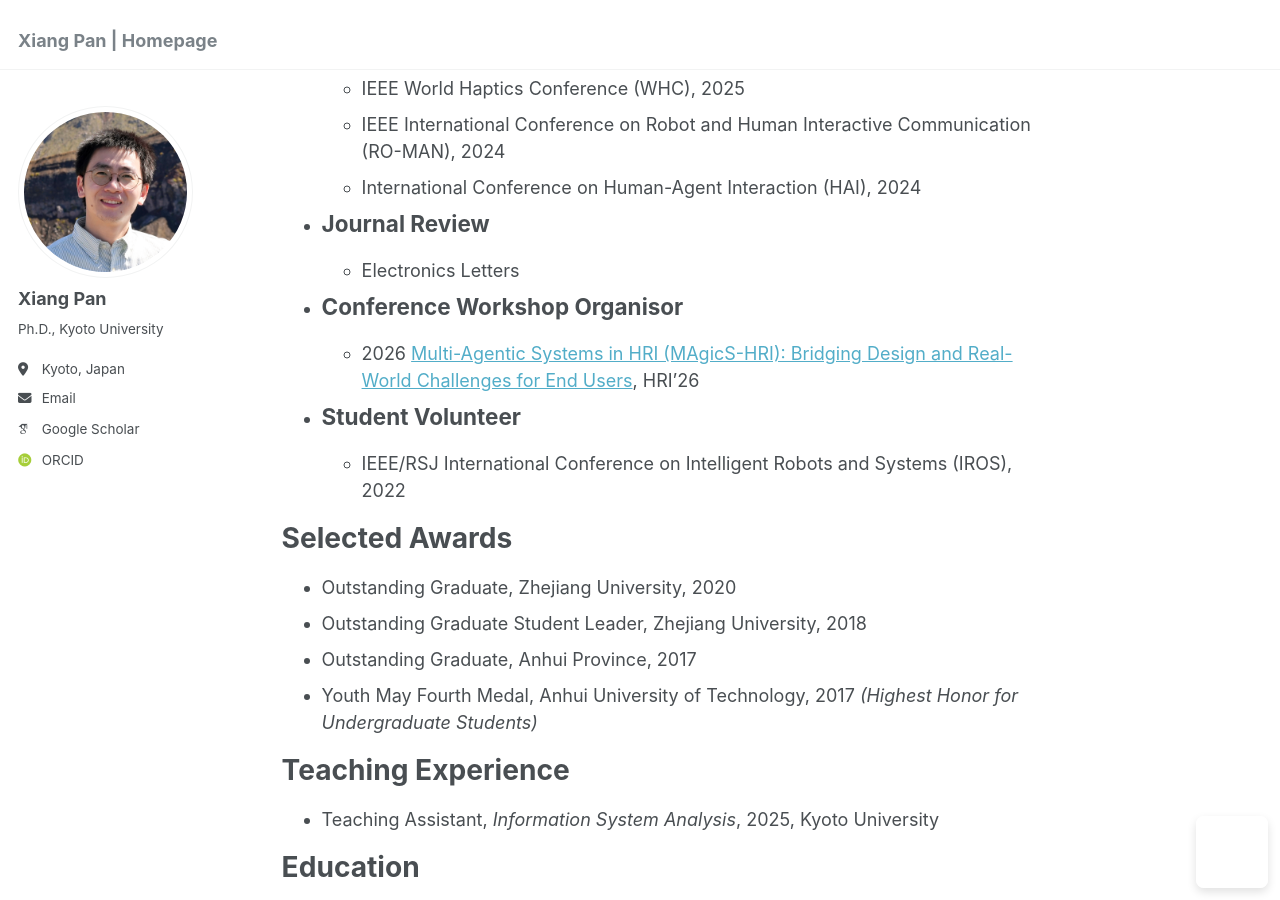
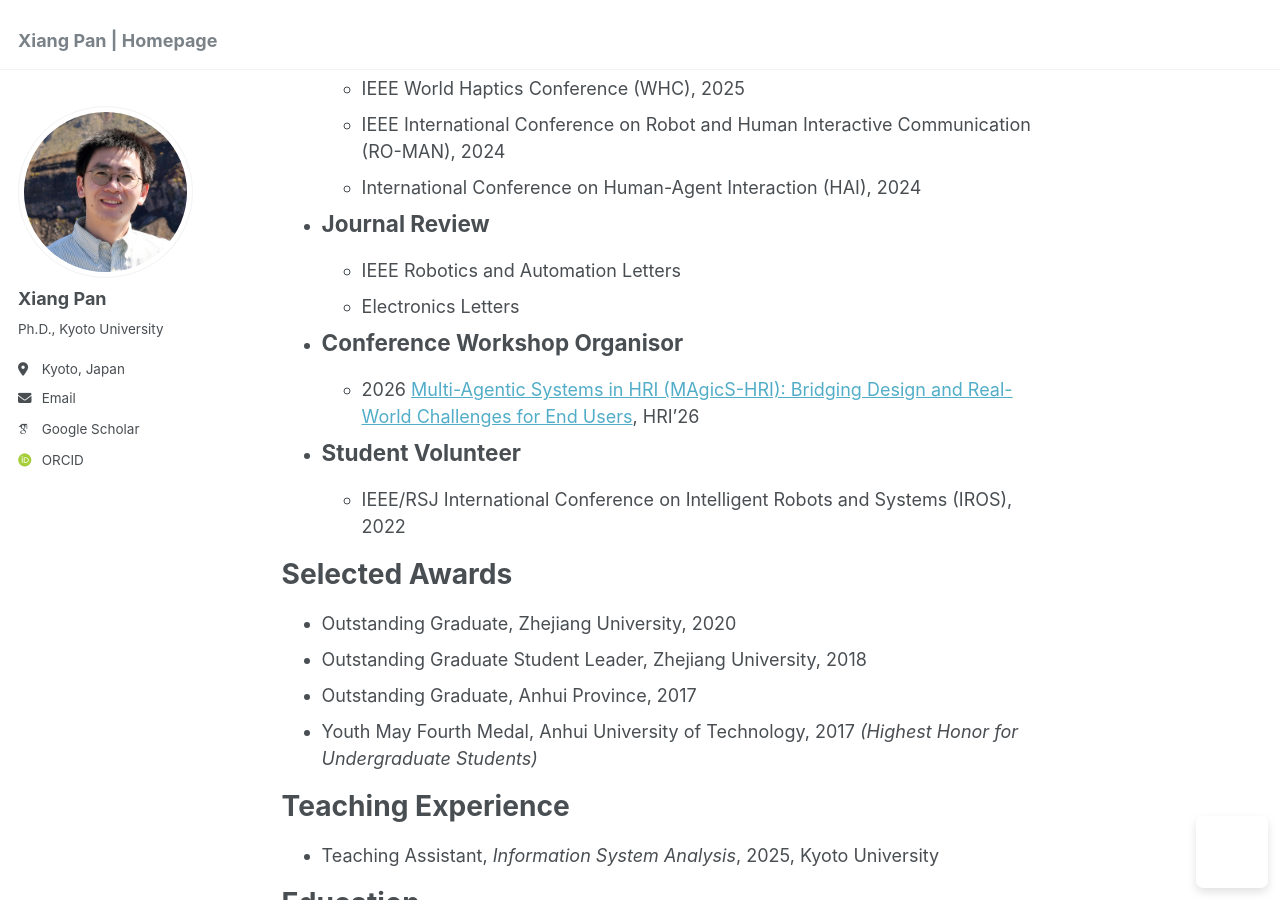
Before and after one commit to pan-xiang/pan-xiang.github.io, a Jekyll site: the page built from _pages/about.md, in a window 1280 px wide and 900 px high, scrolled down 1339 px. Built offline with Jekyll 4.4.1, drawn with Linux system fonts in a browser that asks for light colours; some web fonts are replaced; a script that is not in the unit is left out.

Commit message:
Update about.md

```diff
--- a/_pages/about.md
+++ b/_pages/about.md
@@ -79,6 +79,7 @@ I serve as a postdoctoral researcher in the [Human-Robot Interaction Lab](https:
   - International Conference on Human-Agent Interaction (HAI), 2024
 
 - ## Journal Review
+  - IEEE Robotics and Automation Letters
   - Electronics Letters
 
 - ## Conference Workshop Organisor
```
